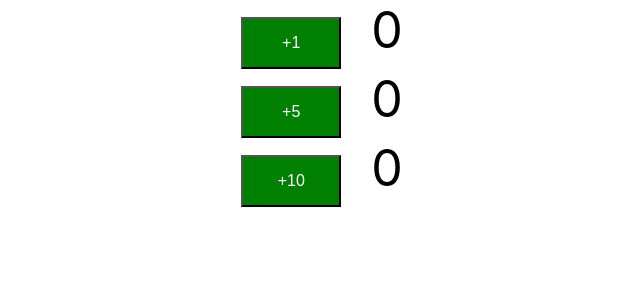
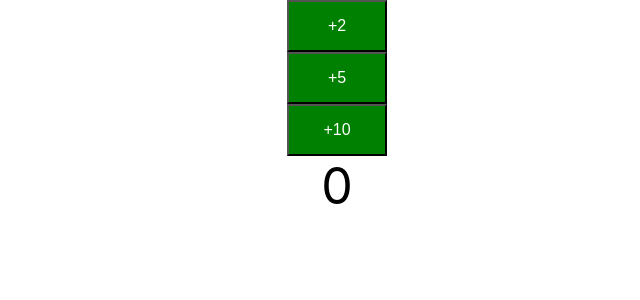
Before and after one commit to augustoqa/todoapp-react, a React (Create React App) app: page / in a window 1280 px wide. Shown: the top 300 px of the page, without its empty margins (303-943 px from the left). Built offline with nearby package versions, Linux system fonts and the light colour scheme.

Commit message:
Moving State Up - Adding state to Counter Component

```diff
--- a/src/App.js
+++ b/src/App.js
@@ -8,9 +8,7 @@
 function App() {
   return (
     <div className="App">
-      <Counter by={1}/>
-      <Counter by={5}/>
-      <Counter by={10}/>
+      <Counter />
     </div>
   );
 }
--- a/src/components/counter/Counter.jsx
+++ b/src/components/counter/Counter.jsx
@@ -17,10 +17,40 @@
   render() {
     return (
       <div className="counter">
+        <CounterButton by={2} incrementMethod={this.increment} />
+        <CounterButton by={5} incrementMethod={this.increment} />
+        <CounterButton by={10} incrementMethod={this.increment} />
+        <span className="count">
+          {this.state.counter}
+        </span>
+      </div>
+    );
+  }
+
+    increment(by) {
+      console.log(`increment from parent - ${by}`);
+      this.setState({
+        counter: this.state.counter + by
+      });
+    }
+}
+
+class CounterButton extends Component {
+
+  constructor() {
+    super();
+
+    this.state = {
+      counter: 0
+    }
+
+    this.increment = this.increment.bind(this);
+  }
+
+  render() {
+    return (
+      <div className="counter">
         <button onClick={this.increment}>+{this.props.by}</button>
-        <span className="count">
-            {this.state.counter}
-        </span>
       </div>
     );
   }
@@ -29,15 +59,17 @@
     this.setState({
       counter: this.state.counter + this.props.by
     });
+
+    this.props.incrementMethod(this.props.by);
   }
 
 }
 
-Counter.defaultProps = {
+CounterButton.defaultProps = {
   by: 1
 }
 
-Counter.propTypes = {
+CounterButton.propTypes = {
   by: PropTypes.number
 }
 
```
